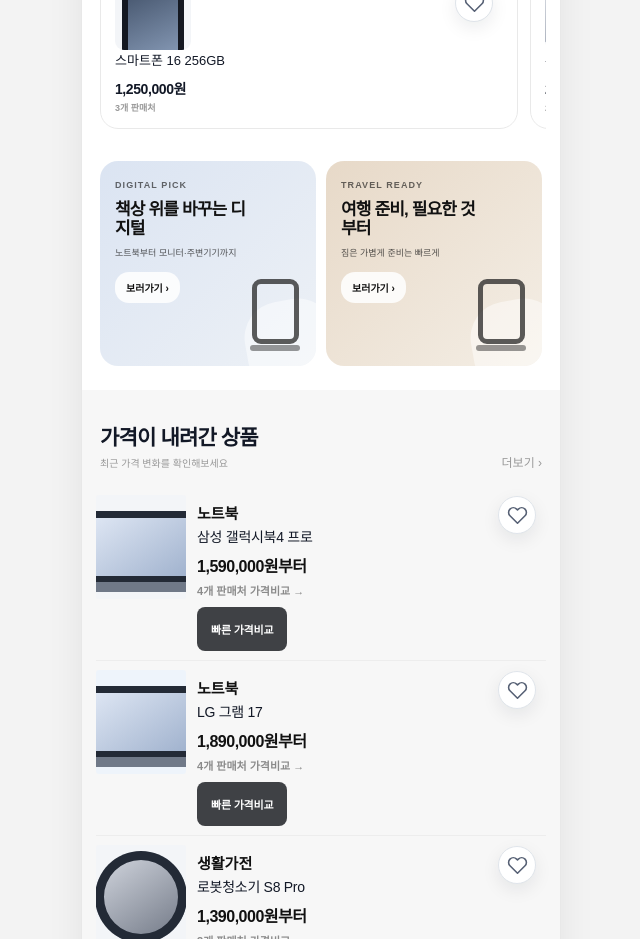
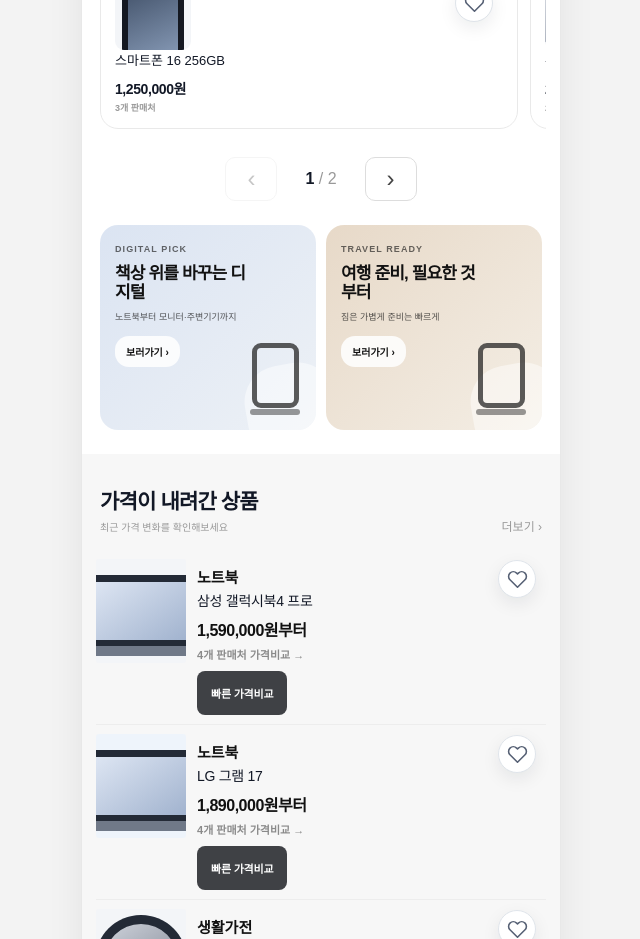
Before and after one commit to license-book/affiliate-product, a Next.js app: page / in a window 1280 px wide. Shown: the part 3140-4079 px from the top of the page, without its empty margins (319-959 px from the left). Built offline with nearby package versions, Linux system fonts and the light colour scheme.

Commit message:
Make showcase pager arrows navigate carousel pages

```diff
--- a/components/ProductFeed.tsx
+++ b/components/ProductFeed.tsx
@@ -1,7 +1,7 @@
 "use client";
 
 import Link from "next/link";
-import { useState } from "react";
+import { useRef, useState } from "react";
 import { demoProducts, formatWon, type DemoProduct } from "../lib/demo-products";
 import WishlistButton from "./WishlistButton";
 import {trackRankEvent} from "../lib/ranking";
@@ -32,13 +32,15 @@
 
 export default function ProductFeed({ limit = 8, variant = "grid", products = demoProducts }: { limit?: number; variant?: "grid"|"list"|"rail"|"showcase"; products?: DemoProduct[] }) {
   const [selected, setSelected] = useState<DemoProduct | null>(null);
+  const showcaseRailRef = useRef<HTMLDivElement | null>(null);
+  const [showcasePage, setShowcasePage] = useState(0);
   const visible = products.slice(0, limit);
   if (variant === "showcase") {
     const groups: DemoProduct[][] = [];
     for (let i = 0; i < visible.length; i += 4) groups.push(visible.slice(i, i + 4));
     const discount = (p: DemoProduct) => p.discountRate != null && p.discountRate > 0 ? Math.round(p.discountRate) : p.originalPrice != null && p.originalPrice > p.price ? Math.round((1-p.price/p.originalPrice)*100) : null;
     return <>
-      <div className="dealShowcaseRail" aria-label="추천 상품 모음">
+      <div className="dealShowcaseRail" ref={showcaseRailRef} aria-label="추천 상품 모음" onScroll={(e)=>{const el=e.currentTarget; const w=el.clientWidth; if(w) setShowcasePage(Math.max(0,Math.min(groups.length-1,Math.round(el.scrollLeft/w))))}}>
         {groups.map((group, groupIndex) => <section className="dealShowcase" key={group[0]?.slug ?? groupIndex}>
           {group[0] && <article className="dealHero">
             <WishlistButton product={group[0]} />
@@ -69,9 +71,14 @@
           </div>
         </section>)}
       </div>
+      {groups.length > 1 && <div className="showcasePager">
+        <button type="button" aria-label="이전 상품" disabled={showcasePage===0} onClick={()=>{const next=Math.max(0,showcasePage-1);const el=showcaseRailRef.current;if(el) el.scrollTo({left:next*el.clientWidth,behavior:"smooth"});setShowcasePage(next)}}>‹</button>
+        <b>{showcasePage+1} <em>/ {groups.length}</em></b>
+        <button type="button" aria-label="다음 상품" disabled={showcasePage===groups.length-1} onClick={()=>{const next=Math.min(groups.length-1,showcasePage+1);const el=showcaseRailRef.current;if(el) el.scrollTo({left:next*el.clientWidth,behavior:"smooth"});setShowcasePage(next)}}>›</button>
+      </div>}
       <style jsx>{`
         .dealShowcaseRail{display:flex;gap:12px;overflow-x:auto;scroll-snap-type:x mandatory;scroll-padding:4px;padding:0 4px 10px;-webkit-overflow-scrolling:touch;scrollbar-width:none}
-        .dealShowcaseRail::-webkit-scrollbar{display:none}.dealShowcase{position:relative;flex:0 0 calc(100% - 24px);scroll-snap-align:start;border:1px solid #e9e9e9;border-radius:18px;padding:14px;background:#fff;box-sizing:border-box}
+        .dealShowcaseRail::-webkit-scrollbar{display:none}.showcasePager{display:flex;align-items:center;justify-content:center;gap:28px;padding:18px 0 2px}.showcasePager button{width:52px;height:44px;border:1px solid #ddd;border-radius:10px;background:#fff;font-size:24px;color:#444}.showcasePager button:disabled{opacity:.3}.showcasePager b{font-size:16px}.showcasePager em{font-style:normal;color:#999;font-weight:500}.dealShowcase{position:relative;flex:0 0 calc(100% - 24px);scroll-snap-align:start;border:1px solid #e9e9e9;border-radius:18px;padding:14px;background:#fff;box-sizing:border-box}
         .dealHero{position:relative;padding-bottom:14px;border-bottom:1px solid #eee}.dealHeroLink{display:grid;grid-template-columns:42% minmax(0,1fr);gap:13px;align-items:start}.dealHero :global(.productArt){width:100%!important;height:auto!important;aspect-ratio:1/1!important;border-radius:14px!important}.dealHeroBody{min-width:0;padding-top:5px}.dealHeroBody h3{margin:4px 0 2px;font-size:16px;line-height:1.35;display:-webkit-box;-webkit-line-clamp:2;-webkit-box-orient:vertical;overflow:hidden}.dealHero :global(.wishlistButton){position:absolute!important;right:2px!important;top:2px!important;z-index:3}.dealHero :global(.quickCompareButton){margin:10px 0 0 calc(42% + 13px)!important;width:auto!important;background:#3f4145!important;color:#fff!important;border-radius:8px!important;padding:8px 12px!important}
         .dealMiniList{padding-top:5px}.dealMini{position:relative}.dealMini>a{display:grid;grid-template-columns:76px minmax(0,1fr);gap:11px;align-items:center;padding:8px 34px 8px 0}.dealMini :global(.productArt){width:76px!important;height:76px!important;aspect-ratio:1/1!important;border-radius:9px!important}.dealMiniBody{min-width:0}.dealMiniBody h3{margin:0 0 2px;font-size:13px;font-weight:500;white-space:nowrap;overflow:hidden;text-overflow:ellipsis}.dealMini :global(.wishlistButton){position:absolute!important;right:0!important;top:27px!important;z-index:3}.dealMini :global(.productOriginalPrice){font-size:11px!important;font-weight:400!important}.dealMini :global(.productPrice){font-size:14px!important;font-weight:900!important}.dealMini :global(.productDiscountRate),.dealHero :global(.productDiscountRate){color:#e53935!important;font-weight:900!important}.dealMini :global(.sellerCount){display:block!important;margin-top:3px;font-size:9px!important;color:#999!important}.dealHero :global(.sellerCount){display:block!important;margin-top:6px;font-size:10px!important;color:#888!important}
         @media(max-width:390px){.dealShowcase{flex-basis:calc(100% - 18px);padding:12px}.dealHeroLink{grid-template-columns:40% minmax(0,1fr);gap:11px}.dealHero :global(.quickCompareButton){margin-left:calc(40% + 11px)!important}.dealMini>a{grid-template-columns:70px minmax(0,1fr)}.dealMini :global(.productArt){width:70px!important;height:70px!important}}
```
